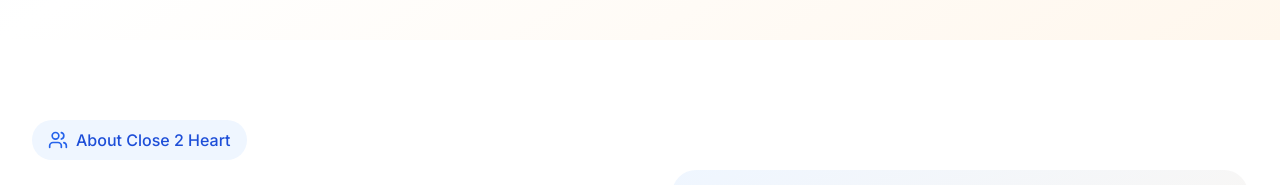
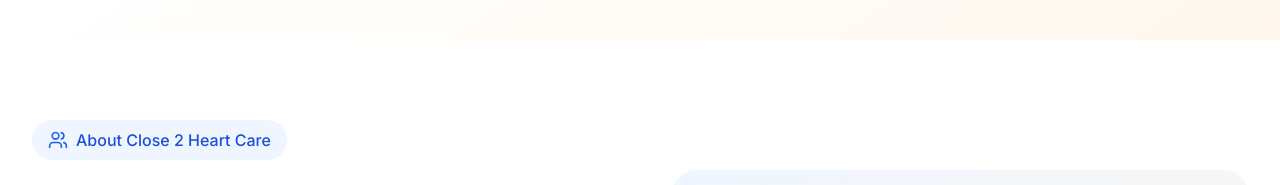
Before and after one commit to moey223-xy/care-match-simplified, a React (Vite) app: page / in a window 1280 px wide. Shown: the part 840-1025 px from the top of the page. Built offline with nearby package versions, Linux system fonts and the light colour scheme.

Commit message:
Visual edit in Lovable
Edited UI in Lovable

```diff
--- a/src/components/About.tsx
+++ b/src/components/About.tsx
@@ -1,10 +1,7 @@
-
 import React from 'react';
 import { Users, Check } from 'lucide-react';
-
 const About = () => {
-  return (
-    <section id="about" className="py-20 bg-white">
+  return <section id="about" className="py-20 bg-white">
       <div className="max-w-7xl mx-auto px-4 sm:px-6 lg:px-8">
         <div className="grid lg:grid-cols-2 gap-16 items-center">
           {/* Left Content */}
@@ -12,7 +9,7 @@ const About = () => {
             <div className="space-y-6">
               <div className="inline-flex items-center space-x-2 bg-blue-50 px-4 py-2 rounded-full">
                 <Users className="text-blue-600" size={20} />
-                <span className="text-blue-700 font-medium">About Close 2 Heart</span>
+                <span className="text-blue-700 font-medium">About Close 2 Heart Care</span>
               </div>
 
               <h2 className="text-4xl font-bold text-slate-800">
@@ -102,8 +99,6 @@ const About = () => {
           </div>
         </div>
       </div>
-    </section>
-  );
+    </section>;
 };
-
 export default About;
```
